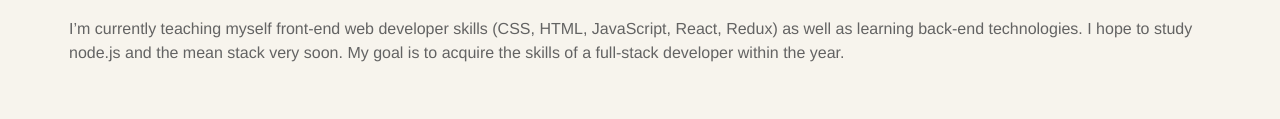
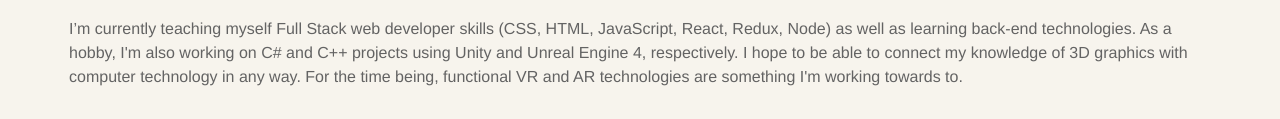
Before and after one commit to kudou-reira/projects, a plain HTML site: page index.html in a window 1280 px wide. Shown: the part 833-952 px from the top of the page. Drawn offline with nearby package versions, Linux system fonts and the light colour scheme; some packages are replaced by stand-ins of ours; no server answers; a script that the page names is missing.

Commit message:
Update index.html

```diff
--- a/index.html
+++ b/index.html
@@ -188,8 +188,7 @@
 
   <h3>My latest projects</h3>
 
-  <p>I’m currently teaching myself front-end web developer skills (CSS, HTML, JavaScript, React, Redux) as well as learning back-end technologies. I hope to study node.js and the mean stack very soon. My goal is to acquire the skills of a full-stack developer
-    within the year.</p>
+  <p>I’m currently teaching myself Full Stack web developer skills (CSS, HTML, JavaScript, React, Redux, Node) as well as learning back-end technologies. As a hobby, I'm also working on C# and C++ projects using Unity and Unreal Engine 4, respectively. I hope to be able to connect my knowledge of 3D graphics with computer technology in any way. For the time being, functional VR and AR technologies are something I'm working towards to.</p>
 
   </br>
 
```
